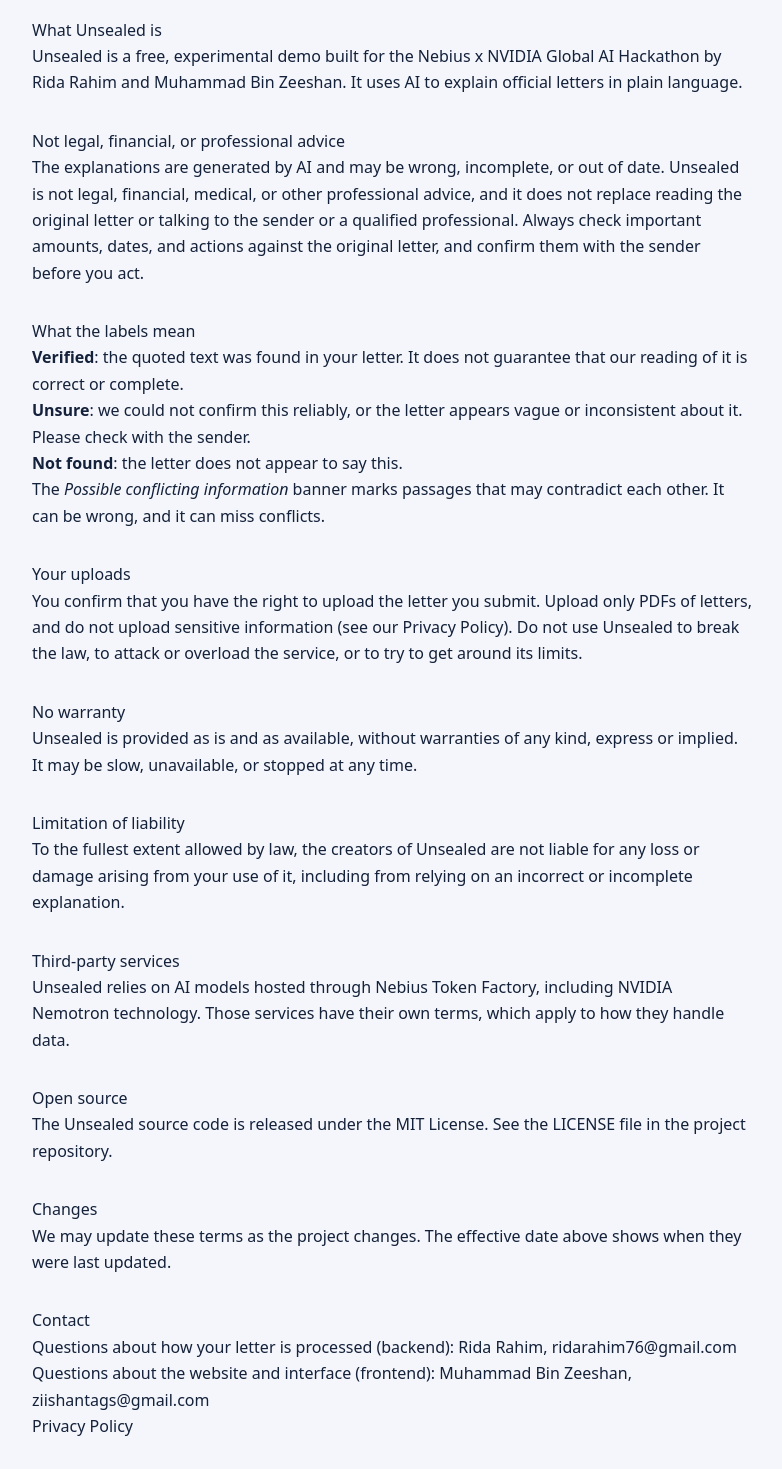
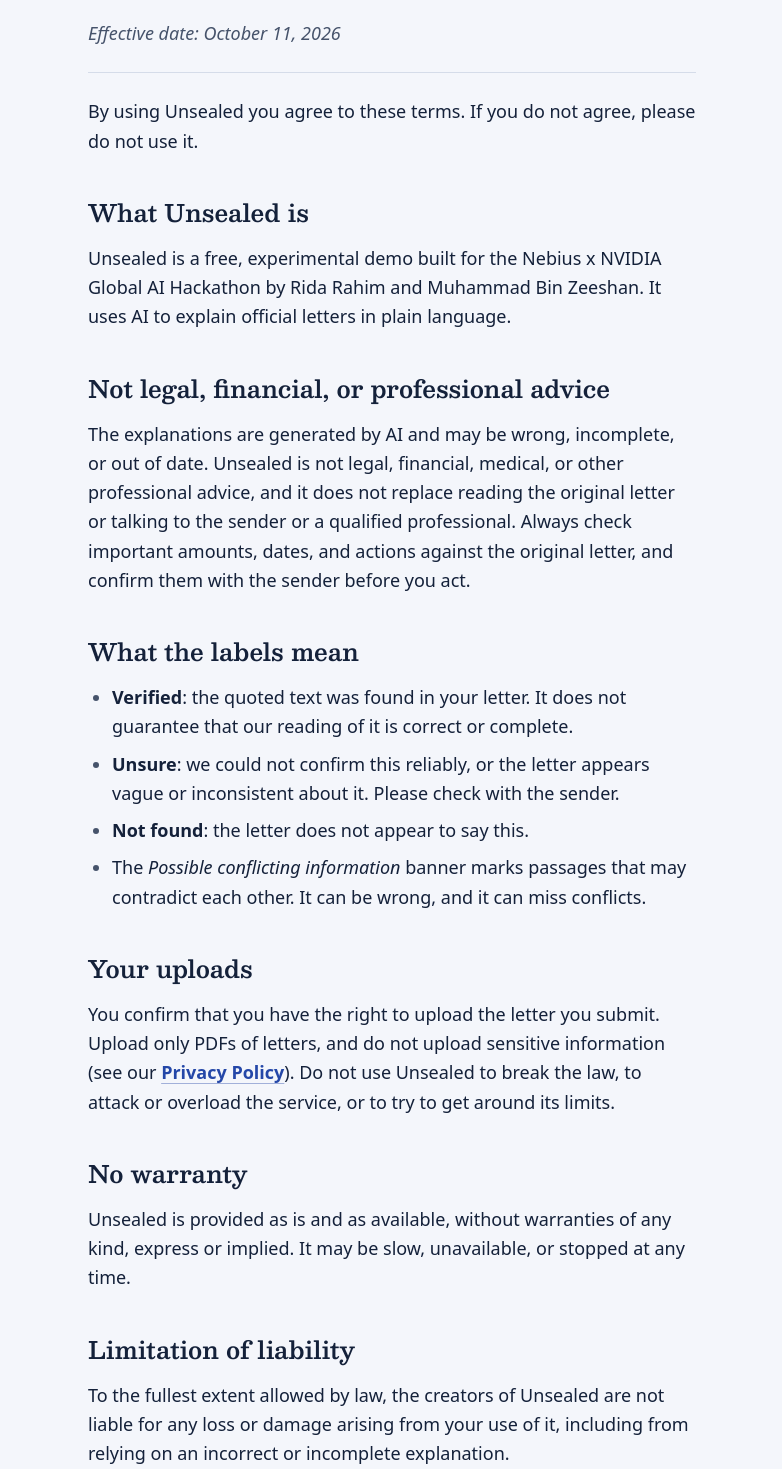
Before and after one commit to ridacyber/unsealed, a Next.js app: page /terms in a window 1280 px wide. Shown: the part 161-1630 px from the top of the page, without its empty margins (248-1030 px from the left). Built offline with nearby package versions, Linux system fonts and the light colour scheme; a web font is replaced by a local one.

Commit message:
Style privacy and terms pages

```diff
--- a/app/privacy/page.tsx
+++ b/app/privacy/page.tsx
@@ -1,5 +1,4 @@
 import type { Metadata } from "next";
-import type { CSSProperties } from "react";
 import Link from "next/link";
 
 export const metadata: Metadata = {
@@ -7,84 +6,89 @@
   description: "How Unsealed handles the letters you upload.",
 };
 
-const wrap: CSSProperties = { maxWidth: 760, margin: "0 auto", padding: "2.5rem 1.25rem 4rem", lineHeight: 1.65 };
-const h2: CSSProperties = { marginTop: "2rem" };
+const LINK =
+  "font-semibold text-postal underline decoration-postal/40 underline-offset-4 hover:decoration-postal";
+// Links that stand alone get a full-height touch target, as in the footer.
+const NAV_LINK = `${LINK} inline-flex min-h-11 items-center`;
+const H2 = "mt-10 font-display text-2xl font-semibold text-balance";
+const P = "mt-4";
+const LIST = "mt-4 list-disc space-y-2 pl-6 marker:text-ink-soft";
 
 export default function PrivacyPage() {
   return (
-    <main style={wrap}>
-      <p><Link href="/">← Back to Unsealed</Link></p>
-      <h1>Privacy Policy</h1>
-      <p><em>Effective date: October 11, 2026</em></p>
+    <main className="mx-auto w-full max-w-2xl px-5 pt-8 pb-20 text-lg leading-relaxed break-words sm:px-8 sm:pt-12">
+      <p><Link href="/" className={NAV_LINK}>← Back to Unsealed</Link></p>
+      <h1 className="mt-4 font-display text-4xl leading-tight font-semibold tracking-tight text-balance sm:text-5xl">Privacy Policy</h1>
+      <p className="mt-3 border-b border-line pb-6 text-ink-soft"><em>Effective date: October 11, 2026</em></p>
 
-      <p>
+      <p className="mt-6">
         Unsealed is a hackathon project that explains official letters in plain language. It was built by Rida Rahim and
         Muhammad Bin Zeeshan. This page explains what happens to the letter you upload.
       </p>
 
-      <h2 style={h2}>What you upload</h2>
-      <p>
+      <h2 className={H2}>What you upload</h2>
+      <p className={P}>
         You choose a PDF of a letter. Our server reads the text out of the PDF and sends that text to AI models to
         produce your explanation. Only PDF uploads are accepted. Photos and scans without readable text are not supported.
       </p>
 
-      <h2 style={h2}>Who processes your letter</h2>
-      <p>
+      <h2 className={H2}>Who processes your letter</h2>
+      <p className={P}>
         The text of your letter is processed by AI models hosted through Nebius Token Factory, including NVIDIA Nemotron
         technology. One model reads the letter and pulls out the amount owed, the deadline, the required action, and the
         consequence. A second model checks whether the letter contradicts itself. We call these models through Nebius. We
         do not send your document to NVIDIA directly.
       </p>
-      <p>
+      <p className={P}>
         How Nebius handles requests, including how long it keeps them and whether it uses them for any other purpose, is
         set by its own terms and privacy policy, which we do not control. Please review them before you upload anything
         you consider sensitive.
       </p>
 
-      <h2 style={h2}>What we keep</h2>
-      <p>
+      <h2 className={H2}>What we keep</h2>
+      <p className={P}>
         We do not intentionally save your PDF, its text, or your results in a database or file storage, and we do not
         create accounts. Your results are shown in your browser and may be held temporarily in your browser memory or
         session storage on your own device so the results page can display them.
       </p>
-      <p>
+      <p className={P}>
         Our hosting provider and our server may keep ordinary technical logs, such as request times and error messages. We
         have built Unsealed so that the text of your letter is not written to our own logs, but we cannot control how
         third-party services handle their logs.
       </p>
 
-      <h2 style={h2}>What we do not do</h2>
-      <p>
+      <h2 className={H2}>What we do not do</h2>
+      <p className={P}>
         We do not sell your data, use your letters for advertising, or knowingly add tracking cookies or analytics to
         Unsealed.
       </p>
 
-      <h2 style={h2}>Please do not upload sensitive information</h2>
-      <p>
+      <h2 className={H2}>Please do not upload sensitive information</h2>
+      <p className={P}>
         Unsealed is a demo. Do not upload letters that contain Social Security numbers, bank or card numbers, passwords,
         medical records, or other information you would not want sent to a third-party AI service. To try Unsealed, use a
         fictional or sample letter.
       </p>
 
-      <h2 style={h2}>Children</h2>
-      <p>Unsealed is not directed at children under 13, and we do not knowingly collect information from them.</p>
+      <h2 className={H2}>Children</h2>
+      <p className={P}>Unsealed is not directed at children under 13, and we do not knowingly collect information from them.</p>
 
-      <h2 style={h2}>Changes</h2>
-      <p>We may update this policy as the project changes. The effective date above shows when it was last updated.</p>
+      <h2 className={H2}>Changes</h2>
+      <p className={P}>We may update this policy as the project changes. The effective date above shows when it was last updated.</p>
 
-      <h2 style={h2}>Contact</h2>
-      <ul>
+      <h2 className={H2}>Contact</h2>
+      <ul className={LIST}>
         <li>
           Questions about how your letter is processed (backend): Rida Rahim,{" "}
-          <a href="mailto:ridarahim76@gmail.com">ridarahim76@gmail.com</a>
+          <a href="mailto:ridarahim76@gmail.com" className={LINK}>ridarahim76@gmail.com</a>
         </li>
         <li>
           Questions about the website and interface (frontend): Muhammad Bin Zeeshan,{" "}
-          <a href="mailto:ziishantags@gmail.com">ziishantags@gmail.com</a>
+          <a href="mailto:ziishantags@gmail.com" className={LINK}>ziishantags@gmail.com</a>
         </li>
       </ul>
 
-      <p><Link href="/terms">Terms of Service</Link></p>
+      <p className="mt-10 border-t border-line pt-4"><Link href="/terms" className={NAV_LINK}>Terms of Service</Link></p>
     </main>
   );
 }
--- a/app/terms/page.tsx
+++ b/app/terms/page.tsx
@@ -1,5 +1,4 @@
 import type { Metadata } from "next";
-import type { CSSProperties } from "react";
 import Link from "next/link";
 
 export const metadata: Metadata = {
@@ -7,86 +6,91 @@
   description: "The rules for using Unsealed.",
 };
 
-const wrap: CSSProperties = { maxWidth: 760, margin: "0 auto", padding: "2.5rem 1.25rem 4rem", lineHeight: 1.65 };
-const h2: CSSProperties = { marginTop: "2rem" };
+const LINK =
+  "font-semibold text-postal underline decoration-postal/40 underline-offset-4 hover:decoration-postal";
+// Links that stand alone get a full-height touch target, as in the footer.
+const NAV_LINK = `${LINK} inline-flex min-h-11 items-center`;
+const H2 = "mt-10 font-display text-2xl font-semibold text-balance";
+const P = "mt-4";
+const LIST = "mt-4 list-disc space-y-2 pl-6 marker:text-ink-soft";
 
 export default function TermsPage() {
   return (
-    <main style={wrap}>
-      <p><Link href="/">← Back to Unsealed</Link></p>
-      <h1>Terms of Service</h1>
-      <p><em>Effective date: October 11, 2026</em></p>
+    <main className="mx-auto w-full max-w-2xl px-5 pt-8 pb-20 text-lg leading-relaxed break-words sm:px-8 sm:pt-12">
+      <p><Link href="/" className={NAV_LINK}>← Back to Unsealed</Link></p>
+      <h1 className="mt-4 font-display text-4xl leading-tight font-semibold tracking-tight text-balance sm:text-5xl">Terms of Service</h1>
+      <p className="mt-3 border-b border-line pb-6 text-ink-soft"><em>Effective date: October 11, 2026</em></p>
 
-      <p>
+      <p className="mt-6">
         By using Unsealed you agree to these terms. If you do not agree, please do not use it.
       </p>
 
-      <h2 style={h2}>What Unsealed is</h2>
-      <p>
+      <h2 className={H2}>What Unsealed is</h2>
+      <p className={P}>
         Unsealed is a free, experimental demo built for the Nebius x NVIDIA Global AI Hackathon by Rida Rahim and Muhammad
         Bin Zeeshan. It uses AI to explain official letters in plain language.
       </p>
 
-      <h2 style={h2}>Not legal, financial, or professional advice</h2>
-      <p>
+      <h2 className={H2}>Not legal, financial, or professional advice</h2>
+      <p className={P}>
         The explanations are generated by AI and may be wrong, incomplete, or out of date. Unsealed is not legal,
         financial, medical, or other professional advice, and it does not replace reading the original letter or talking
         to the sender or a qualified professional. Always check important amounts, dates, and actions against the
         original letter, and confirm them with the sender before you act.
       </p>
 
-      <h2 style={h2}>What the labels mean</h2>
-      <ul>
+      <h2 className={H2}>What the labels mean</h2>
+      <ul className={LIST}>
         <li><strong>Verified</strong>: the quoted text was found in your letter. It does not guarantee that our reading of it is correct or complete.</li>
         <li><strong>Unsure</strong>: we could not confirm this reliably, or the letter appears vague or inconsistent about it. Please check with the sender.</li>
         <li><strong>Not found</strong>: the letter does not appear to say this.</li>
         <li>The <em>Possible conflicting information</em> banner marks passages that may contradict each other. It can be wrong, and it can miss conflicts.</li>
       </ul>
 
-      <h2 style={h2}>Your uploads</h2>
-      <p>
+      <h2 className={H2}>Your uploads</h2>
+      <p className={P}>
         You confirm that you have the right to upload the letter you submit. Upload only PDFs of letters, and do not upload
-        sensitive information (see our <Link href="/privacy">Privacy Policy</Link>). Do not use Unsealed to break the law,
+        sensitive information (see our <Link href="/privacy" className={LINK}>Privacy Policy</Link>). Do not use Unsealed to break the law,
         to attack or overload the service, or to try to get around its limits.
       </p>
 
-      <h2 style={h2}>No warranty</h2>
-      <p>
+      <h2 className={H2}>No warranty</h2>
+      <p className={P}>
         Unsealed is provided as is and as available, without warranties of any kind, express or implied. It may be slow,
         unavailable, or stopped at any time.
       </p>
 
-      <h2 style={h2}>Limitation of liability</h2>
-      <p>
+      <h2 className={H2}>Limitation of liability</h2>
+      <p className={P}>
         To the fullest extent allowed by law, the creators of Unsealed are not liable for any loss or damage arising from
         your use of it, including from relying on an incorrect or incomplete explanation.
       </p>
 
-      <h2 style={h2}>Third-party services</h2>
-      <p>
+      <h2 className={H2}>Third-party services</h2>
+      <p className={P}>
         Unsealed relies on AI models hosted through Nebius Token Factory, including NVIDIA Nemotron technology. Those
         services have their own terms, which apply to how they handle data.
       </p>
 
-      <h2 style={h2}>Open source</h2>
-      <p>The Unsealed source code is released under the MIT License. See the LICENSE file in the project repository.</p>
+      <h2 className={H2}>Open source</h2>
+      <p className={P}>The Unsealed source code is released under the MIT License. See the LICENSE file in the project repository.</p>
 
-      <h2 style={h2}>Changes</h2>
-      <p>We may update these terms as the project changes. The effective date above shows when they were last updated.</p>
+      <h2 className={H2}>Changes</h2>
+      <p className={P}>We may update these terms as the project changes. The effective date above shows when they were last updated.</p>
 
-      <h2 style={h2}>Contact</h2>
-      <ul>
+      <h2 className={H2}>Contact</h2>
+      <ul className={LIST}>
         <li>
           Questions about how your letter is processed (backend): Rida Rahim,{" "}
-          <a href="mailto:ridarahim76@gmail.com">ridarahim76@gmail.com</a>
+          <a href="mailto:ridarahim76@gmail.com" className={LINK}>ridarahim76@gmail.com</a>
         </li>
         <li>
           Questions about the website and interface (frontend): Muhammad Bin Zeeshan,{" "}
-          <a href="mailto:ziishantags@gmail.com">ziishantags@gmail.com</a>
+          <a href="mailto:ziishantags@gmail.com" className={LINK}>ziishantags@gmail.com</a>
         </li>
       </ul>
 
-      <p><Link href="/privacy">Privacy Policy</Link></p>
+      <p className="mt-10 border-t border-line pt-4"><Link href="/privacy" className={NAV_LINK}>Privacy Policy</Link></p>
     </main>
   );
 }
```
